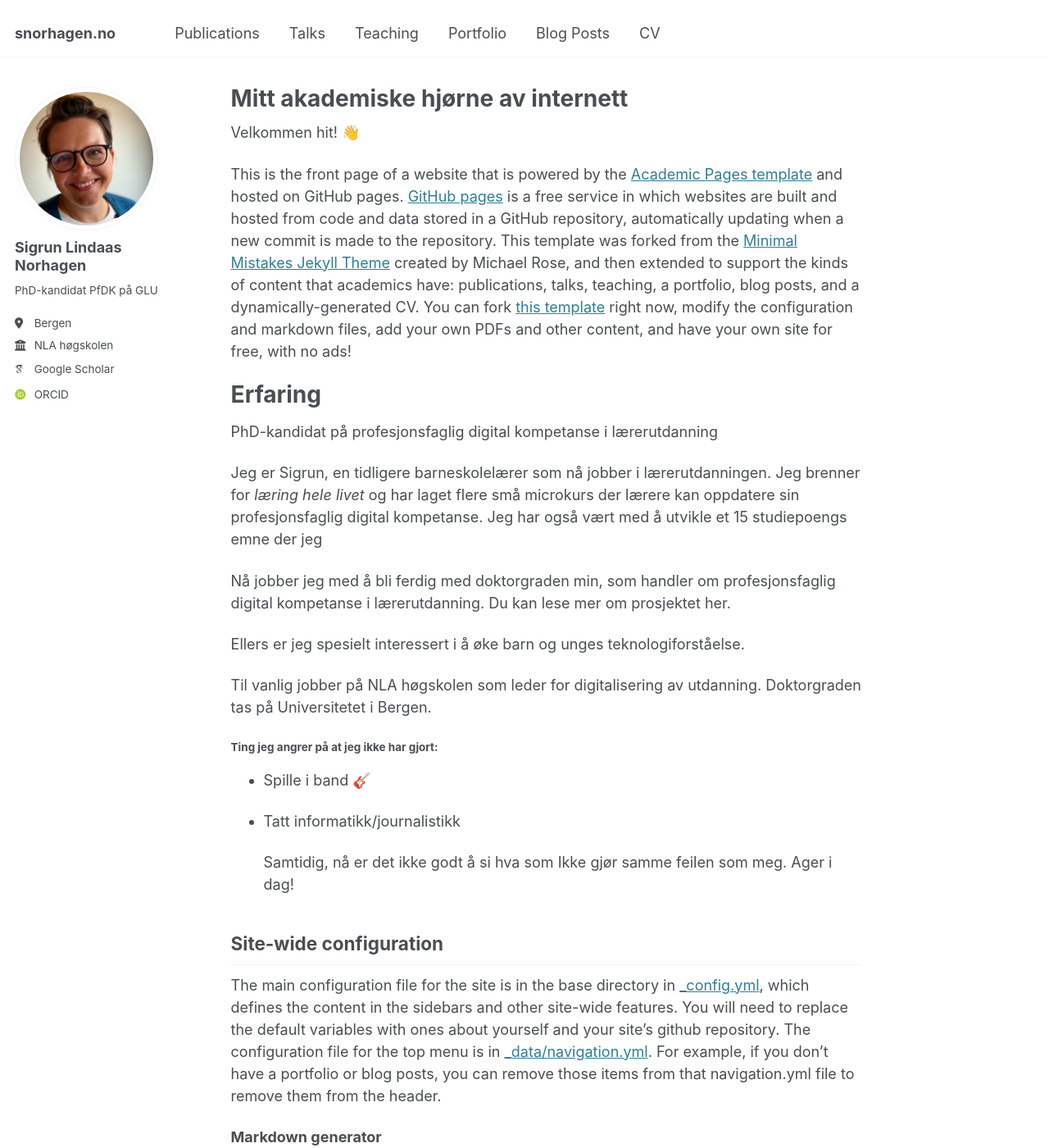
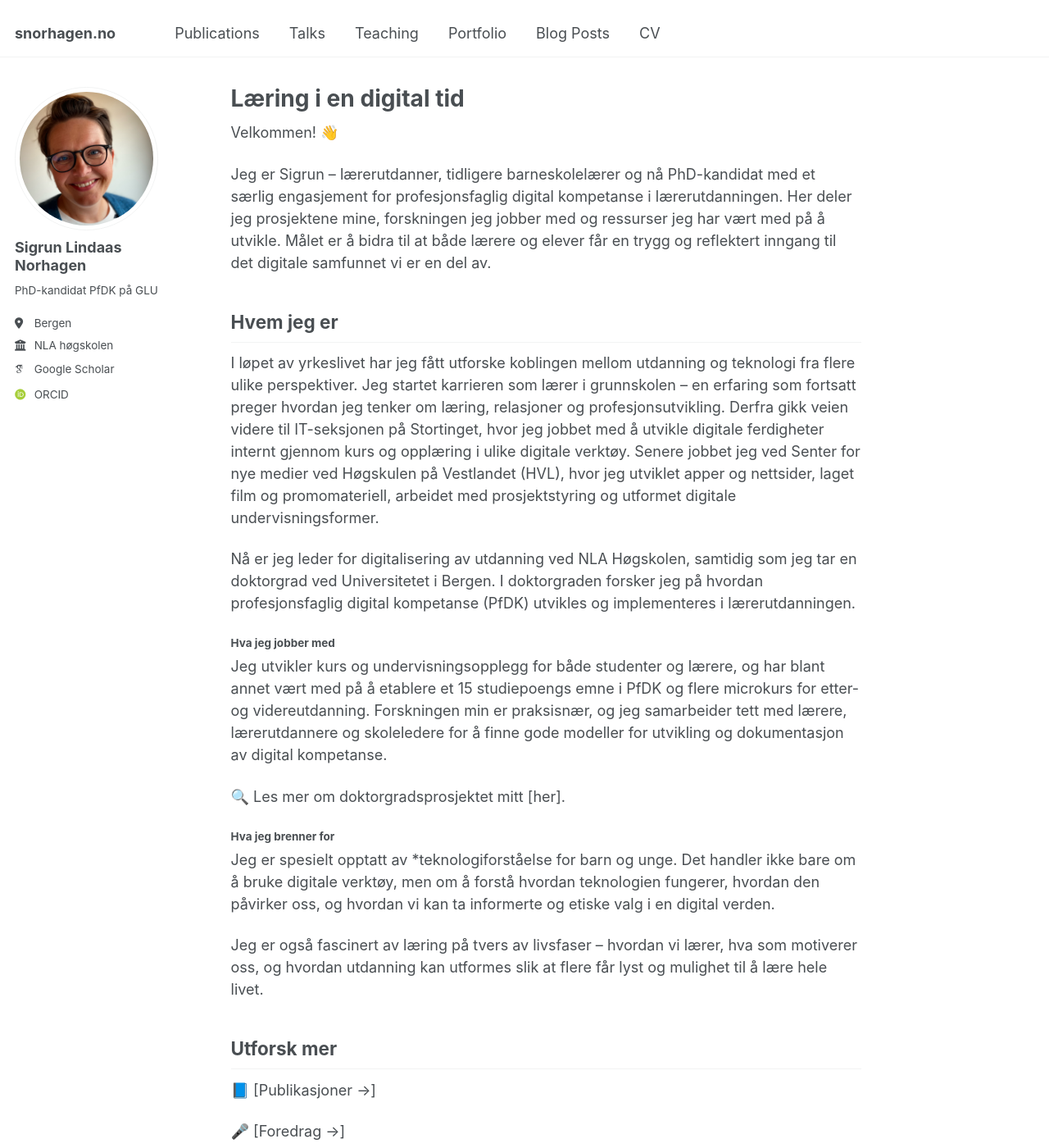
Before and after one commit to sigrun/sigrun.github.io, a Jekyll site: the page built from _pages/about.md, in a window 1280 px wide and 1400 px high. Shown: the whole window at 82% size. Built offline with Jekyll 4.4.1, drawn with Linux system fonts in a browser that asks for light colours; some web fonts are replaced; some of the changed text lies outside the part shown.

Commit message:
Update about.md

```diff
--- a/_pages/about.md
+++ b/_pages/about.md
@@ -1,52 +1,44 @@
 ---
 permalink: /
-title: "Mitt akademiske hjørne av internett"
+title: "Læring i en digital tid"
 author_profile: true
 redirect_from:
   - /about/
   - /about.html
 ---
 
-Velkommen hit! 👋
+Velkommen! 👋
 
-This is the front page of a website that is powered by the [Academic Pages template](https://github.com/academicpages/academicpages.github.io) and hosted on GitHub pages. [GitHub pages](https://pages.github.com) is a free service in which websites are built and hosted from code and data stored in a GitHub repository, automatically updating when a new commit is made to the repository. This template was forked from the [Minimal Mistakes Jekyll Theme](https://mmistakes.github.io/minimal-mistakes/) created by Michael Rose, and then extended to support the kinds of content that academics have: publications, talks, teaching, a portfolio, blog posts, and a dynamically-generated CV. You can fork [this template](https://github.com/academicpages/academicpages.github.io) right now, modify the configuration and markdown files, add your own PDFs and other content, and have your own site for free, with no ads!
+Jeg er Sigrun – lærerutdanner, tidligere barneskolelærer og nå PhD-kandidat med et særlig engasjement for profesjonsfaglig digital kompetanse i lærerutdanningen. Her deler jeg prosjektene mine, forskningen jeg jobber med og ressurser jeg har vært med på å utvikle. Målet er å bidra til at både lærere og elever får en trygg og reflektert inngang til det digitale samfunnet vi er en del av.
 
-Erfaring
-======
-PhD-kandidat på profesjonsfaglig digital kompetanse i lærerutdanning
+Hvem jeg er
+------
+I løpet av yrkeslivet har jeg fått utforske koblingen mellom utdanning og teknologi fra flere ulike perspektiver. Jeg startet karrieren som lærer i grunnskolen – en erfaring som fortsatt preger hvordan jeg tenker om læring, relasjoner og profesjonsutvikling. Derfra gikk veien videre til IT-seksjonen på Stortinget, hvor jeg jobbet med å utvikle digitale ferdigheter internt gjennom kurs og opplæring i ulike digitale verktøy. Senere jobbet jeg ved Senter for nye medier ved Høgskulen på Vestlandet (HVL), hvor jeg utviklet apper og nettsider, laget film og promomateriell, arbeidet med prosjektstyring og utformet digitale undervisningsformer.
 
-Jeg er Sigrun, en tidligere barneskolelærer som nå jobber i lærerutdanningen. Jeg brenner for *læring hele livet* og har laget flere små microkurs der lærere kan oppdatere sin profesjonsfaglig digital kompetanse. Jeg har også vært med å utvikle et 15 studiepoengs emne der jeg
-
-Nå jobber jeg med å bli ferdig med doktorgraden min, som handler om profesjonsfaglig digital kompetanse i lærerutdanning. Du kan lese mer om prosjektet her.
-
-Ellers er jeg spesielt interessert i å øke barn og unges teknologiforståelse.
-
-Til vanlig jobber på NLA høgskolen som leder for digitalisering av utdanning. Doktorgraden tas på Universitetet i Bergen.
-
-#### Ting jeg angrer på at jeg ikke har gjort:
-
-- Spille i band 🎸
-
-- Tatt informatikk/journalistikk
+Nå er jeg leder for digitalisering av utdanning ved NLA Høgskolen, samtidig som jeg tar en doktorgrad ved Universitetet i Bergen. I doktorgraden forsker jeg på hvordan profesjonsfaglig digital kompetanse (PfDK) utvikles og implementeres i lærerutdanningen.
 
 
+#### Hva jeg jobber med
 
-  Samtidig, nå er det ikke godt å si hva som Ikke gjør samme feilen som meg. Ager i dag!
+Jeg utvikler kurs og undervisningsopplegg for både studenter og lærere, og har blant annet vært med på å etablere et 15 studiepoengs emne i PfDK og flere microkurs for etter- og videreutdanning. Forskningen min er praksisnær, og jeg samarbeider tett med lærere, lærerutdannere og skoleledere for å finne gode modeller for utvikling og dokumentasjon av digital kompetanse.
 
-Site-wide configuration
+🔍 Les mer om doktorgradsprosjektet mitt [her].
+
+#### Hva jeg brenner for
+Jeg er spesielt opptatt av *teknologiforståelse for barn og unge. Det handler ikke bare om å bruke digitale verktøy, men om å forstå hvordan teknologien fungerer, hvordan den påvirker oss, og hvordan vi kan ta informerte og etiske valg i en digital verden.
+
+Jeg er også fascinert av læring på tvers av livsfaser – hvordan vi lærer, hva som motiverer oss, og hvordan utdanning kan utformes slik at flere får lyst og mulighet til å lære hele livet.
+
+Utforsk mer
 ------
-The main configuration file for the site is in the base directory in [_config.yml](https://github.com/academicpages/academicpages.github.io/blob/master/_config.yml), which defines the content in the sidebars and other site-wide features. You will need to replace the default variables with ones about yourself and your site's github repository. The configuration file for the top menu is in [_data/navigation.yml](https://github.com/academicpages/academicpages.github.io/blob/master/_data/navigation.yml). For example, if you don't have a portfolio or blog posts, you can remove those items from that navigation.yml file to remove them from the header.
+📘 [Publikasjoner →]
 
-**Markdown generator**
+🎤 [Foredrag →]
 
-The repository includes [a set of Jupyter notebooks](https://github.com/academicpages/academicpages.github.io/tree/master/markdown_generator
-) that converts a CSV containing structured data about talks or presentations into individual markdown files that will be properly formatted for the Academic Pages template. The sample CSVs in that directory are the ones I used to create my own personal website at stuartgeiger.com. My usual workflow is that I keep a spreadsheet of my publications and talks, then run the code in these notebooks to generate the markdown files, then commit and push them to the GitHub repository.
+👩‍🏫 [Undervisning →]
 
+🧪 [Prosjekter og utviklingsarbeid →]
 
+📝 [Blogginnlegg og refleksjoner →]
 
-Example: image
-![Editing a markdown file for a talk](/images/image-alignment-1200x4002.jpg)
-
-For more info
-------
-More info about configuring Academic Pages can be found in [the guide](https://academicpages.github.io/markdown/), the [growing wiki](https://github.com/academicpages/academicpages.github.io/wiki), and you can always [ask a question on GitHub](https://github.com/academicpages/academicpages.github.io/discussions). The [guides for the Minimal Mistakes theme](https://mmistakes.github.io/minimal-mistakes/docs/configuration/) (which this theme was forked from) might also be helpful.
+📄 [CV →]
```
